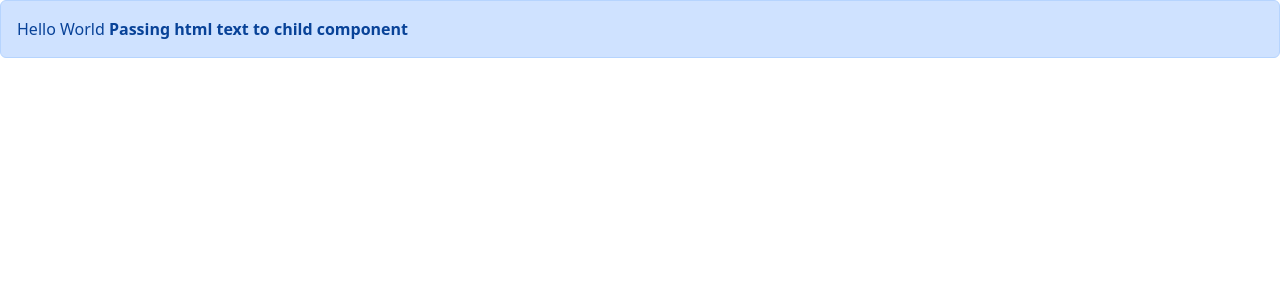
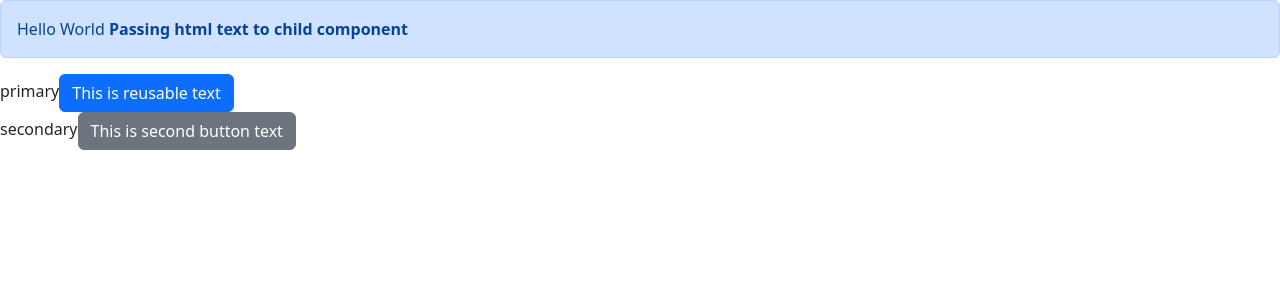
Before and after one commit to Murugananthstr/React18WithTypeScript, a React (Vite) app in the folder react-app/: page / in a window 1280 px wide. Shown: the top 300 px of the page. Built offline with nearby package versions, Linux system fonts and the light colour scheme.

Commit message:
forced to provide only certain values in props, also created new reusable button with children property

```diff
--- a/react-app/src/App.tsx
+++ b/react-app/src/App.tsx
@@ -1,4 +1,5 @@
 import Alert from "./components/Alert";
+import Button from "./components/Button";
 
 function App() {
   return (
@@ -6,6 +7,9 @@ function App() {
       <Alert>
         Hello World<strong> Passing html text to child component</strong>
       </Alert>
+      {/* forced to provide only (property) Props.buttonColor: "primary" | "secondary" | "success" | "danger" | "warning" | "info" | "light" | "dark" */}
+      <Button buttonColor="primary">This is reusable text</Button>
+      <Button buttonColor="secondary">This is second button text</Button>
     </div>
   );
 }
--- /dev/null
+++ b/react-app/src/components/Button.tsx
@@ -0,0 +1,25 @@
+interface Props {
+  buttonColor:
+    | "primary"
+    | "secondary"
+    | "success"
+    | "danger"
+    | "warning"
+    | "info"
+    | "light"
+    | "dark";
+  children: string;
+}
+
+const Button = ({ buttonColor, children }: Props) => {
+  return (
+    <div>
+      {buttonColor}
+      <button type="button" className={"btn btn-" + buttonColor}>
+        {children}
+      </button>
+    </div>
+  );
+};
+
+export default Button;
```
